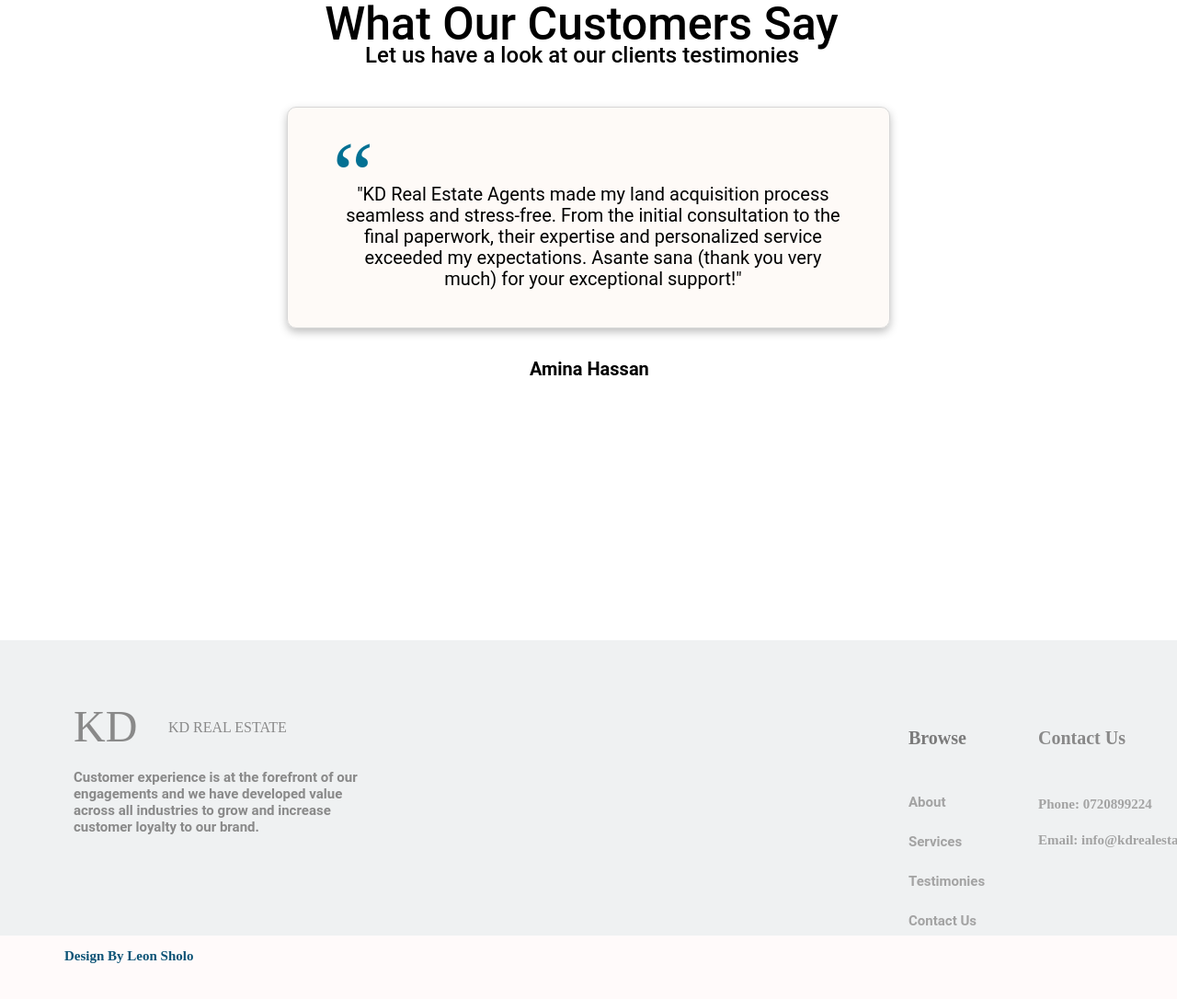
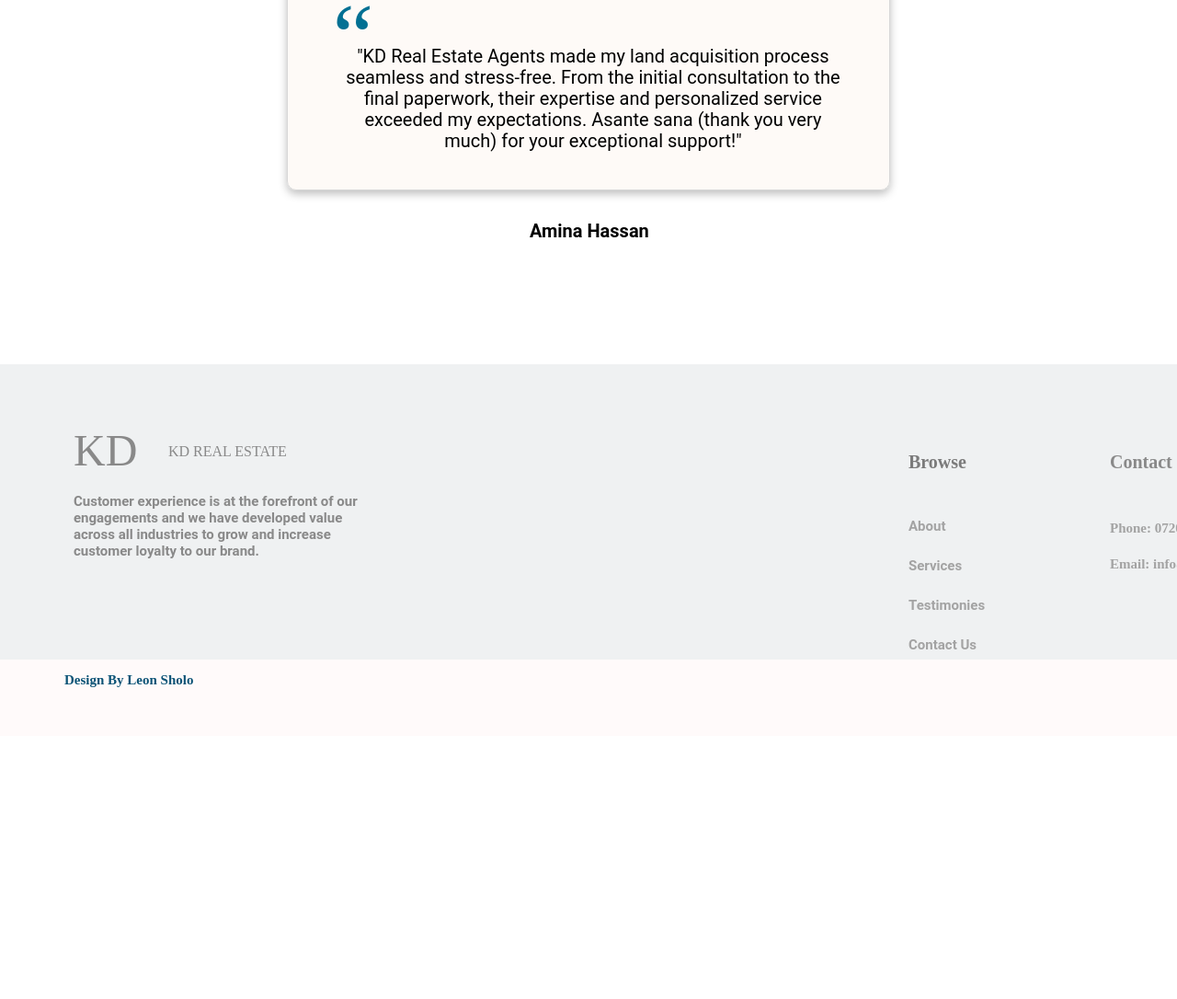
Before and after one commit to TomKambale/KD-Real-Estate, a React (Create React App) app: page / in a window 1280 px wide. Shown: the part 1704-2790 px from the top of the page at 92% size. After the commit the page ends 2504 px from the top, so only its background shows below. Built offline with nearby package versions, Linux system fonts and the light colour scheme.

Commit message:
spaces between components reduced again

```diff
--- a/src/App.css
+++ b/src/App.css
@@ -277,7 +277,7 @@
   width: 1247px;
   height: 522px;
   left: calc(50% - 1247px/2 - 0.5px);
-  top: 750px;
+  top: 700px;
 }
 .why{
   width: 835px Hug;
--- a/src/Contacts.css
+++ b/src/Contacts.css
@@ -6,7 +6,7 @@
     width: 1440px;
     height: 404px;
     /* left: 0px; */
-    top: 2400px;
+    top: 2100px;
     background: #5EBDF5;
   }
 
@@ -98,7 +98,7 @@
     justify-content: space-between;
     align-items: flex-start;
     padding: 0px;
-    /* gap: 78px; */
+    gap: 78px;
     width: 205px;
     height: 169px;
     flex: none;
--- a/src/Testimonials.css
+++ b/src/Testimonials.css
@@ -4,7 +4,7 @@
     width: 656px;
     height: 294px;
     left: calc(50% - 656px/2);
-    top: 1700px;
+    top: 1550px;
   }
 
   /* Frame 20 */
--- a/src/components/Testimonies2.js
+++ b/src/components/Testimonies2.js
@@ -37,8 +37,6 @@ const Testimonies2 = () => {
       </div>
         </div>
       </div>
-
-
     </div>
     </section>
   );
```
